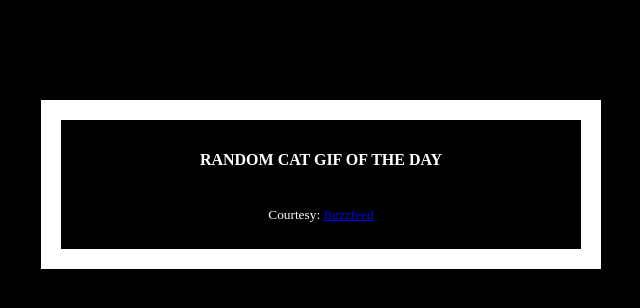
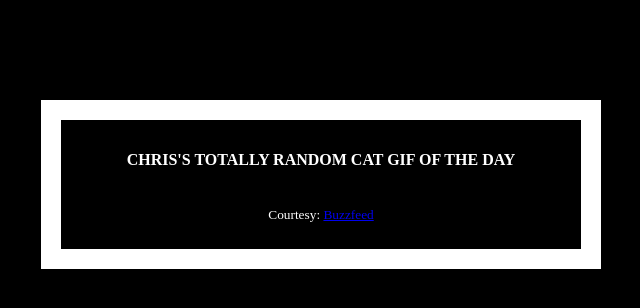
Before and after one commit to mikegcoleman/catweb, a Flask app: template templates/index.html in a window 1280 px wide. Shown: the top 308 px of the page, without its empty margins (319-959 px from the left). Run offline with Flask 2, Linux system fonts and the light colour scheme; the template is opened without the code that fills it, so the values that code supplies are empty.

Commit message:
reorged files

```diff
--- a/app.py
+++ b/app.py
@@ -5,7 +5,7 @@ app = Flask(__name__)
 
 # list of cat images
 images = [
-    "http://ak-hdl.buzzfed.com/static/2013-10/enhanced/webdr05/15/9/anigif_enhanced-buzz-26388-1381844103-11.gif",
+    "https://pbs.twimg.com/profile_images/378800000511679122/18c93d1fc00103fc2ab9b0c1246cddeb.jpeg",
     "http://ak-hdl.buzzfed.com/static/2013-10/enhanced/webdr01/15/9/anigif_enhanced-buzz-31540-1381844535-8.gif",
     "http://ak-hdl.buzzfed.com/static/2013-10/enhanced/webdr05/15/9/anigif_enhanced-buzz-26390-1381844163-18.gif",
     "http://ak-hdl.buzzfed.com/static/2013-10/enhanced/webdr06/15/10/anigif_enhanced-buzz-1376-1381846217-0.gif",
--- a/templates/index.html
+++ b/templates/index.html
@@ -19,7 +19,7 @@
   </head>
   <body>
     <div class="container">
-      <h4>Random Cat Gif of the day</h4>
+      <h4>Chris's Totally Random Cat Gif of the day</h4>
       <img src="{{url}}" />
       <p><small>Courtesy: <a href="http://www.buzzfeed.com/copyranter/the-best-cat-gif-post-in-the-history-of-cat-gifs">Buzzfeed</a></small></p>
     </div>
```
Also changed, not shown: README.md.
